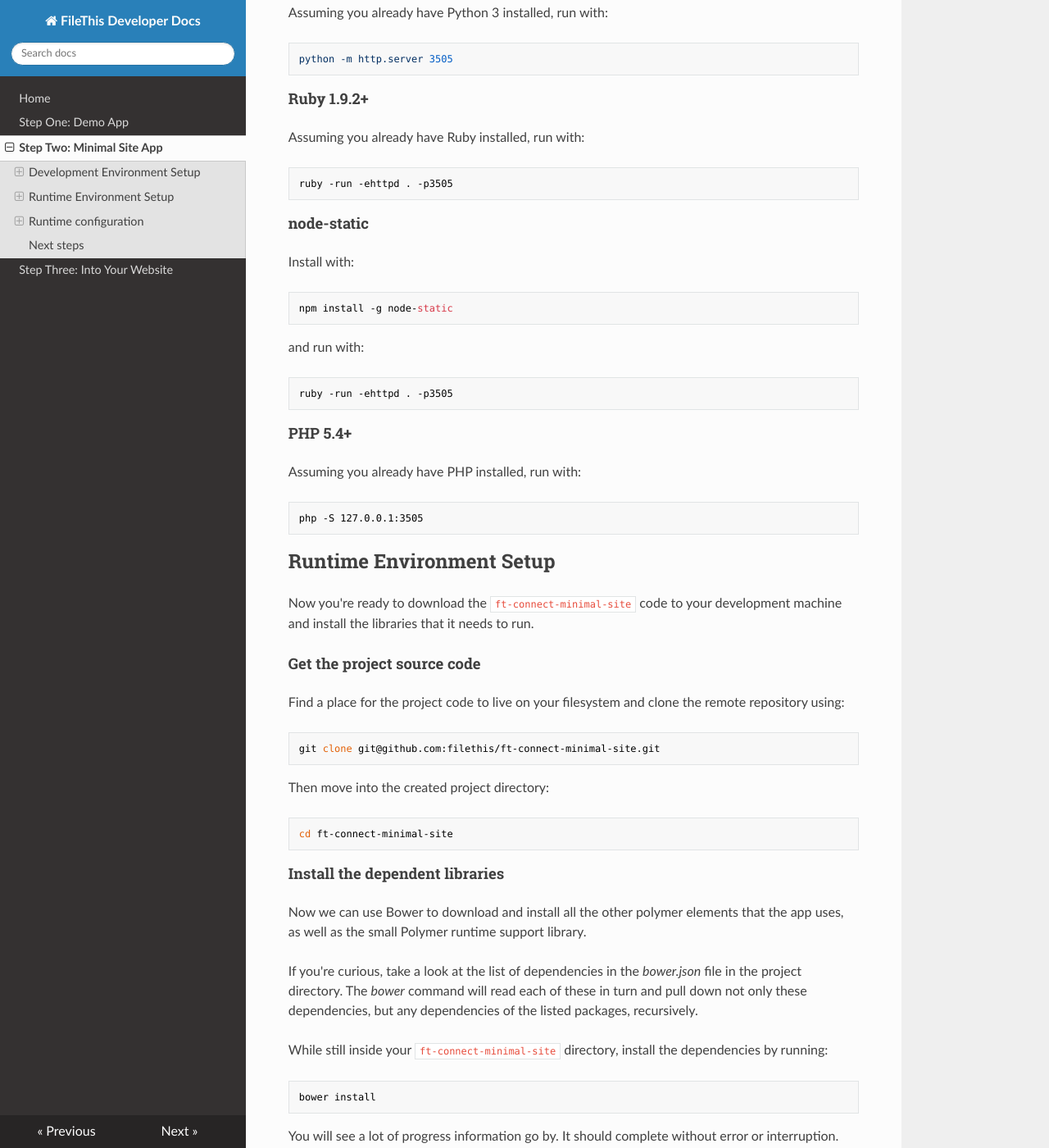
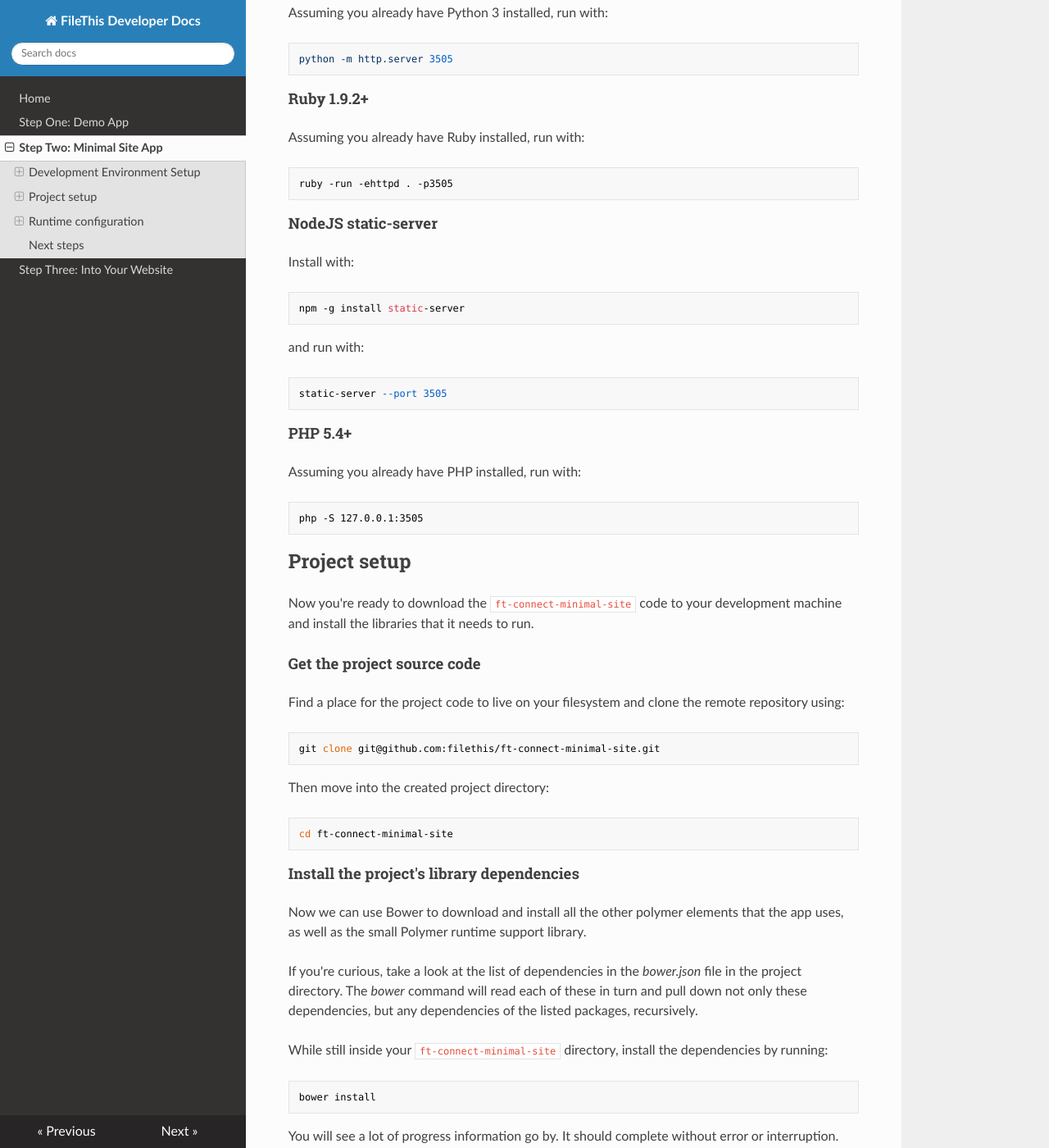
Before and after one commit to filethis/developer-docs, an MkDocs documentation site: the page built from docs/ft-connect-minimal-site.md, in a window 1280 px wide and 1400 px high, scrolled down 2834 px. Shown: the whole window at 82% size. Built offline with MkDocs 1.6.1, drawn with Linux system fonts in a browser that asks for light colours; nearby versions of some CDN libraries; old or Windows-style settings are respelled for this version of MkDocs.

Commit message:
Fixed a couple of the examples for serving site and renamed documentation sections

```diff
--- a/docs/ft-connect-minimal-site.md
+++ b/docs/ft-connect-minimal-site.md
@@ -88,15 +88,15 @@ Assuming you already have Ruby installed, run with:
 
     ruby -run -ehttpd . -p3505
 
-#### node-static
+#### NodeJS static-server
 
 Install with:
 
-    npm install -g node-static
+    npm -g install static-server
 
 and run with:
 
-    ruby -run -ehttpd . -p3505
+    static-server --port 3505
 
 #### PHP 5.4+
 
@@ -105,7 +105,7 @@ Assuming you already have PHP installed, run with:
     php -S 127.0.0.1:3505
 
 
-## Runtime Environment Setup
+## Project setup
 
 Now you're ready to download the `ft-connect-minimal-site` code to your development machine and install the libraries that it needs to run.
 
@@ -119,7 +119,7 @@ Then move into the created project directory:
 
     cd ft-connect-minimal-site
 
-#### Install the dependent libraries
+#### Install the project's library dependencies
 
 Now we can use Bower to download and install all the other polymer elements that the app uses, as well as the small Polymer runtime support library.
 
```
